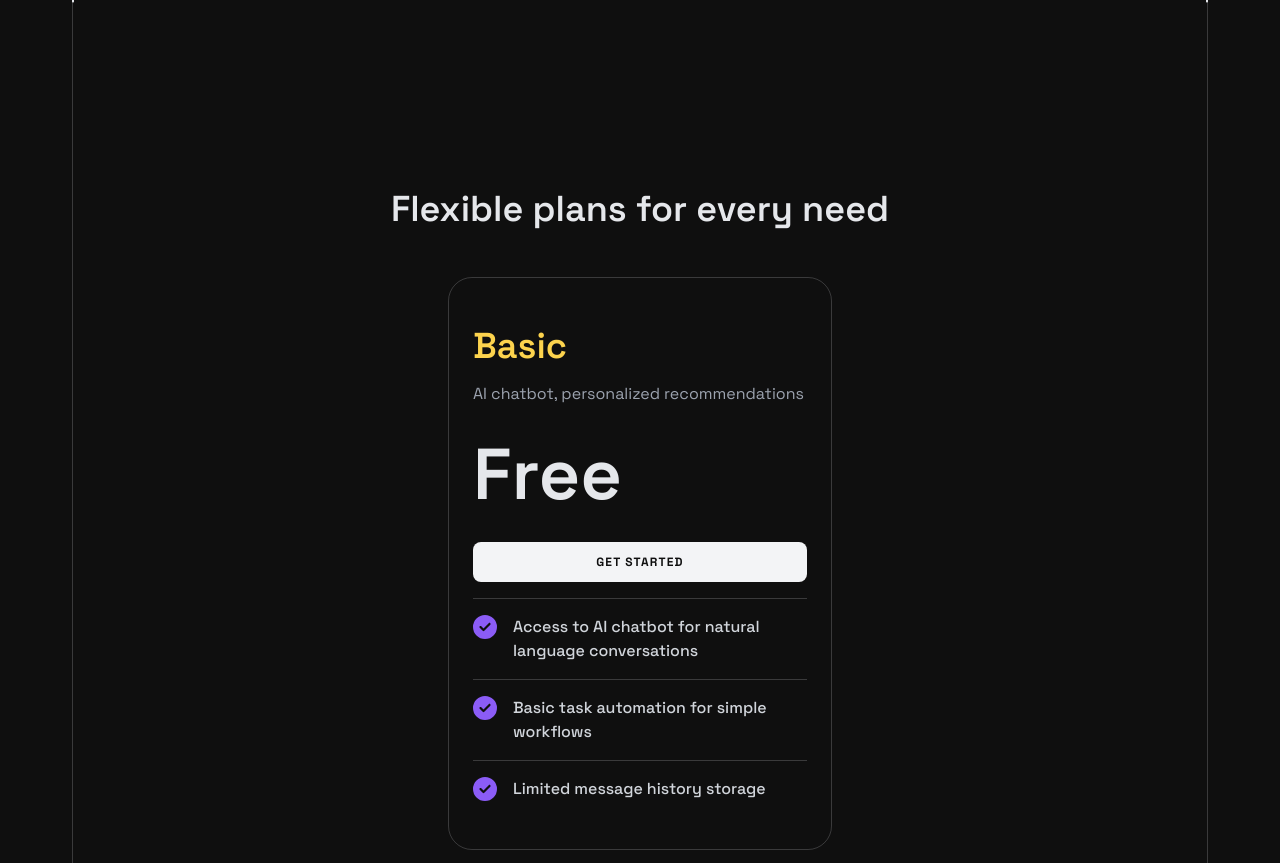
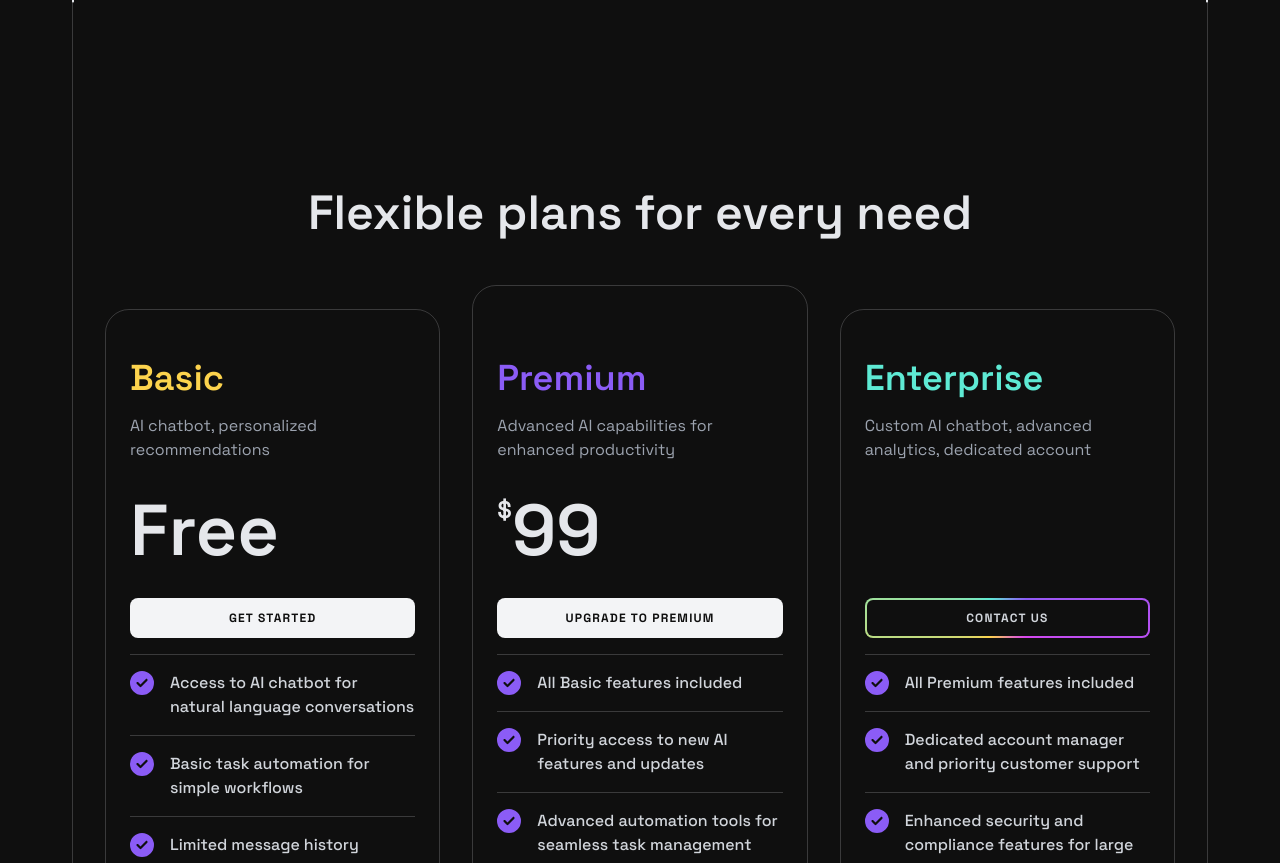
Before and after one commit to Jisap/next14-futuristicAiSaaS-landinPage, a Next.js app: page / in a window 1280 px wide. Shown: the part 2597-3460 px from the top of the page. Built offline with nearby package versions, Linux system fonts and the light colour scheme.

Commit message:
lg pricing

```diff
--- a/src/sections/Pricing.tsx
+++ b/src/sections/Pricing.tsx
@@ -68,12 +68,17 @@ export const Pricing = () => {
       <div className="container">
         <SectionBorder borderTop>
           <SectionContent>
-            <h2 className="text-3xl md:text-4xl leading-tight font-semibold text-center text-gray-200">
+            <h2 className="text-3xl md:text-4xl lg:text-5xl leading-tight font-semibold text-center text-gray-200">
               Flexible plans for every need
             </h2>
-            <div className="mt-12 flex flex-col gap-8">
+            <div className="mt-12 flex flex-col gap-8 lg:flex-row lg:items-start">
               {pricingTiers.map((tier) => (
-                <div key={tier.title} className="border border-[var(--color-border)] rounded-3xl px-6 py-12 max-w-sm mx-auto">
+                <div
+                  key={tier.title}
+                  className={twMerge(
+                    "border border-[var(--color-border)] rounded-3xl px-6 py-12 max-w-sm mx-auto flex-1",
+                    tier.className
+                  )}>
                   <h3 className={
                     twMerge(
                       `font-semibold text-4xl`,
```
